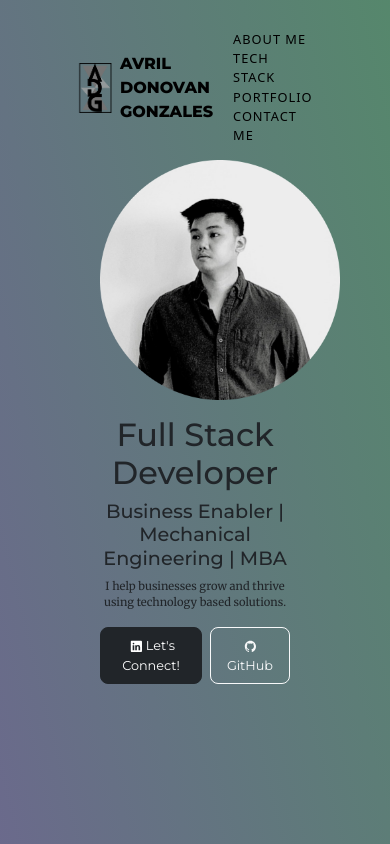
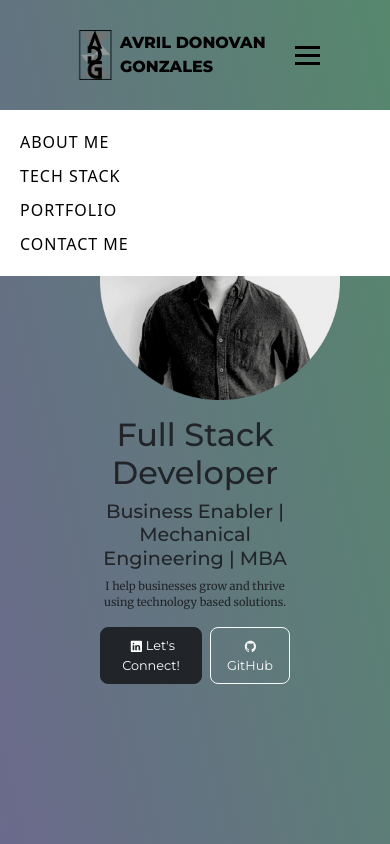
Before and after one commit to adgonzales18/Personal-Website, a React (Vite) app: page / in a window 390 px wide. Shown: the top 844 px of the page. Built offline with nearby package versions, Linux system fonts and the light colour scheme.

Commit message:
added burger menu when screen is small

```diff
--- a/src/pages/Header.jsx
+++ b/src/pages/Header.jsx
@@ -9,6 +9,7 @@ import 'bootstrap/dist/css/bootstrap.min.css';
 function Header() {
   const [headerList, setHeaderList] = useState(headerListData);
   const location = useLocation();
+  const [isMenuOpen, setIsMenuOpen] = useState(false)
 
   useEffect(() => {
     if (location.pathname === '/contact-me') {
@@ -46,7 +47,13 @@ function Header() {
     <header>
       <a href="#" className="logo"><img src={personalLogo} alt="Personal Logo" /></a>
       <a href="#" className="header-name">Avril Donovan Gonzales</a>
-      <ul className="nav">
+
+      <div className="burger-menu" onClick={() => setIsMenuOpen(!isMenuOpen)}>
+        <div className="burger-line"></div>
+        <div className="burger-line"></div>
+        <div className="burger-line"></div>
+      </div>
+      <ul className={`nav ${isMenuOpen ? 'open' : ''}`}>
         {
           headerList.map(nav => (
             <HeaderListItem
--- a/src/pages/footer.css
+++ b/src/pages/footer.css
@@ -56,5 +56,9 @@
         font-size: .7rem;
     }
 
+    .social-media-links a {
+        visibility: visible;
+    }
+
 
 }
--- a/src/pages/header.css
+++ b/src/pages/header.css
@@ -51,6 +51,20 @@ a.header-name:hover{
     font-size: 1.3rem;
 }
 
+.burger-menu {
+    display: none;
+    cursor: pointer;
+    flex-direction: column;
+    gap: 5px;
+}
+
+.burger-line {
+    width: 25px;
+    height: 3px;
+    background-color: black;
+}
+
+
 @media (max-width: 640px) {
     .logo img {
         width: 50px;
@@ -59,12 +73,27 @@ a.header-name:hover{
 
     a.header-name {
         font-size: 1rem;
-        font-weight: 800;
-
+    }
+    .nav {
+        display: none;
+        flex-direction: column;
+        font-size: 1rem;
+        background-color: #fff;
+        padding: 20px;
+        width: 100%;
+        position: absolute;
+        top: 100%;
+        left: 0;
+        gap: 10px;
     }
 
-    .nav {
+    .nav.open {
         display: flex;
-        font-size: .8rem;
     }
+
+    .burger-menu {
+        display: flex;
+    }
+
+
 }
```
